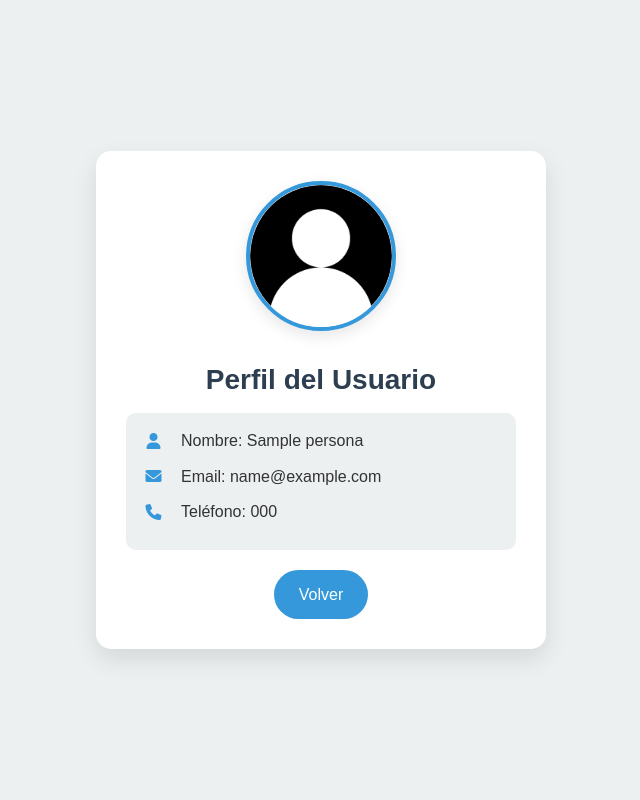
After one commit to sogarox/Sunburst, a PHP site: page /perfil.php in a window 1280 px wide. The commit adds this page. Shown: the whole page, without its empty margins (319-959 px from the left). Run offline with PHP 8.4, Linux system fonts and the light colour scheme; the visitor is signed in with stand-in values (Sample User, id 1); tables that the repository leaves empty or names only in its code hold one stand-in row (values such as "Sample post").

Commit message:
se completo el proyecto a un estado funcional, algunas funciones permanecen en progreso

```diff
--- a/lobby.php
+++ b/lobby.php
@@ -163,7 +163,7 @@ if (!isset($_SESSION['usuario_id'])) {
     <div class="profile-menu">
         <a href="#" id="profile-toggle">Mi perfil</a>
         <div class="profile-settings" id="profile-settings">
-            <a href="#">Modificar perfil</a>
+            <a href="perfil.php">Ver perfil</a>
             <a href="logout.php">Cerrar sesión</a>
         </div>
     </div>
@@ -171,7 +171,6 @@ if (!isset($_SESSION['usuario_id'])) {
         <a href="#" id="consumo-toggle">Monitorear Consumo</a>
         <div class="consumo-settings" id="consumo-settings">
         <a href="index.php">Realizar encuesta de monitoreo</a>
-            <a href="stats.php">Ver estadísticas</a>
 
         </div>
     </div>
@@ -179,7 +178,7 @@ if (!isset($_SESSION['usuario_id'])) {
         <a href="#" id="ahorro-toggle">Opciones para ahorrar energía</a>
         <div class="ahorro-settings" id="ahorro-settings">
             <a href="Consejos_cuidado.php">Consejos</a>
-            <a href="#">Tiendas de páneles y electrodomesticos de ahorro</a>
+            <a href="tiendas.php">Tiendas de páneles y electrodomesticos de ahorro</a>
         </div>
     </div>
     </div>
--- /dev/null
+++ b/perfil.php
@@ -0,0 +1,202 @@
+<?php
+session_start();
+if (!isset($_SESSION['usuario_id'])) {
+    header("Location: login.php");
+    exit();
+}
+
+?>
+<!DOCTYPE html>
+<html lang="es">
+<head>
+    <meta charset="UTF-8">
+    <meta name="viewport" content="width=device-width, initial-scale=1.0">
+    <title>Perfil</title>
+    <link href="https://cdnjs.cloudflare.com/ajax/libs/font-awesome/6.0.0-beta3/css/all.min.css" rel="stylesheet">
+    <style>
+        /* Tus estilos CSS aquí */
+    </style>
+</head>
+<body>
+    <div class="perfil-contenedor">
+        <img src="img/foto.png" alt="Foto de perfil" class="perfil-imagen">
+        <h1 class="perfil-nombre">Perfil del Usuario</h1>
+        <div class="informacion-contacto">
+            <?php
+            $servername = "localhost";
+            $username = "root";
+            $password = "";
+            $dbname = "userdb";
+
+            // Crear conexión
+            $conn = new mysqli($servername, $username, $password, $dbname);
+
+            // Verificar conexión
+            if ($conn->connect_error) {
+                die("Connection failed: " . $conn->connect_error);
+            }
+
+            $usuario_id = intval($_SESSION['usuario_id']);
+
+            // Consulta directa para obtener los datos del usuario
+            $sql = "SELECT * FROM personas WHERE id = $usuario_id";
+            $result = $conn->query($sql);
+
+            if ($result->num_rows > 0) {
+                // Mostrar cada fila
+                while ($row = $result->fetch_assoc()) {
+                    echo "<div class='contacto-item'>";
+                    echo "<i class='fas fa-user'></i>";
+                    echo "<span>Nombre: " . htmlspecialchars($row['nombre']) . "</span>";
+                    echo "</div>";
+
+                    echo "<div class='contacto-item'>";
+                    echo "<i class='fas fa-envelope'></i>";
+                    echo "<span>Email: " . htmlspecialchars($row['email']) . "</span>";
+                    echo "</div>";
+
+                    echo "<div class='contacto-item'>";
+                    echo "<i class='fas fa-phone'></i>";
+                    echo "<span>Teléfono: " . htmlspecialchars($row['telefono']) . "</span>";
+                    echo "</div>";
+                }
+            } else {
+                echo "<p>No se encontraron datos en la tabla 'personas'.</p>";
+            }
+
+            $conn->close();
+            ?>
+        </div>
+        <a href="lobby.php" class="boton-contacto">Volver</a>
+    </div>
+</body>
+</html>
+
+<!DOCTYPE html>
+<html lang="es">
+<head>
+    <meta charset="UTF-8">
+    <meta name="viewport" content="width=device-width, initial-scale=1.0">
+    <title>Perfil</title>
+    <link href="https://cdnjs.cloudflare.com/ajax/libs/font-awesome/6.0.0-beta3/css/all.min.css" rel="stylesheet">
+    <style>
+        :root {
+            --primary-color: #2c3e50;
+            --secondary-color: #3498db;
+            --background-color: #ecf0f1;
+            --text-color: #333;
+        }
+
+        * {
+            margin: 0;
+            padding: 0;
+            box-sizing: border-box;
+        }
+
+        body {
+            font-family: 'Arial', sans-serif;
+            background-color: var(--background-color);
+            display: flex;
+            justify-content: center;
+            align-items: center;
+            min-height: 100vh;
+            line-height: 1.6;
+        }
+
+        .perfil-contenedor {
+            background-color: white;
+            width: 100%;
+            max-width: 450px;
+            padding: 30px;
+            border-radius: 15px;
+            box-shadow: 0 10px 25px rgba(0, 0, 0, 0.1);
+            text-align: center;
+            transition: transform 0.3s ease;
+        }
+
+        .perfil-contenedor:hover {
+            transform: scale(1.02);
+        }
+
+        .perfil-imagen {
+            width: 150px;
+            height: 150px;
+            border-radius: 50%;
+            object-fit: cover;
+            border: 4px solid var(--secondary-color);
+            margin-bottom: 20px;
+            box-shadow: 0 5px 15px rgba(0, 0, 0, 0.1);
+        }
+
+        .perfil-nombre {
+            color: var(--primary-color);
+            font-size: 28px;
+            margin-bottom: 10px;
+            font-weight: 700;
+        }
+
+        .perfil-profesion {
+            color: var(--secondary-color);
+            font-size: 18px;
+            margin-bottom: 15px;
+            font-weight: 500;
+        }
+
+        .perfil-descripcion {
+            color: #666;
+            margin-bottom: 25px;
+            font-size: 15px;
+        }
+
+        .informacion-contacto {
+            background-color: var(--background-color);
+            border-radius: 10px;
+            padding: 15px;
+            margin-bottom: 20px;
+        }
+
+        .contacto-item {
+            display: flex;
+            align-items: center;
+            margin-bottom: 10px;
+            color: var(--text-color);
+        }
+
+        .contacto-item i {
+            color: var(--secondary-color);
+            margin-right: 15px;
+            width: 25px;
+            text-align: center;
+        }
+
+        .redes-sociales {
+            display: flex;
+            justify-content: center;
+            gap: 20px;
+            margin-bottom: 20px;
+        }
+
+        .redes-sociales a {
+            color: var(--primary-color);
+            font-size: 24px;
+            transition: color 0.3s ease;
+        }
+
+        .redes-sociales a:hover {
+            color: var(--secondary-color);
+        }
+
+        .boton-contacto {
+            display: inline-block;
+            background-color: var(--secondary-color);
+            color: white;
+            padding: 12px 25px;
+            text-decoration: none;
+            border-radius: 25px;
+            transition: background-color 0.3s ease;
+        }
+
+        .boton-contacto:hover {
+            background-color: var(--primary-color);
+        }
+    </style>
--- a/register.php
+++ b/register.php
@@ -6,7 +6,6 @@ if (isset($_SESSION['usuario_id'])) {
     header("Location: lobby.php");
     exit();
 }
-require "class.php";
 if ($_SERVER["REQUEST_METHOD"] == "POST") {
 
     $servername = "localhost";
```
Also changed, not shown: class.php (+60 -58 lines), tiendas.php (added, +79 -0 lines), img/foto.png (added).
